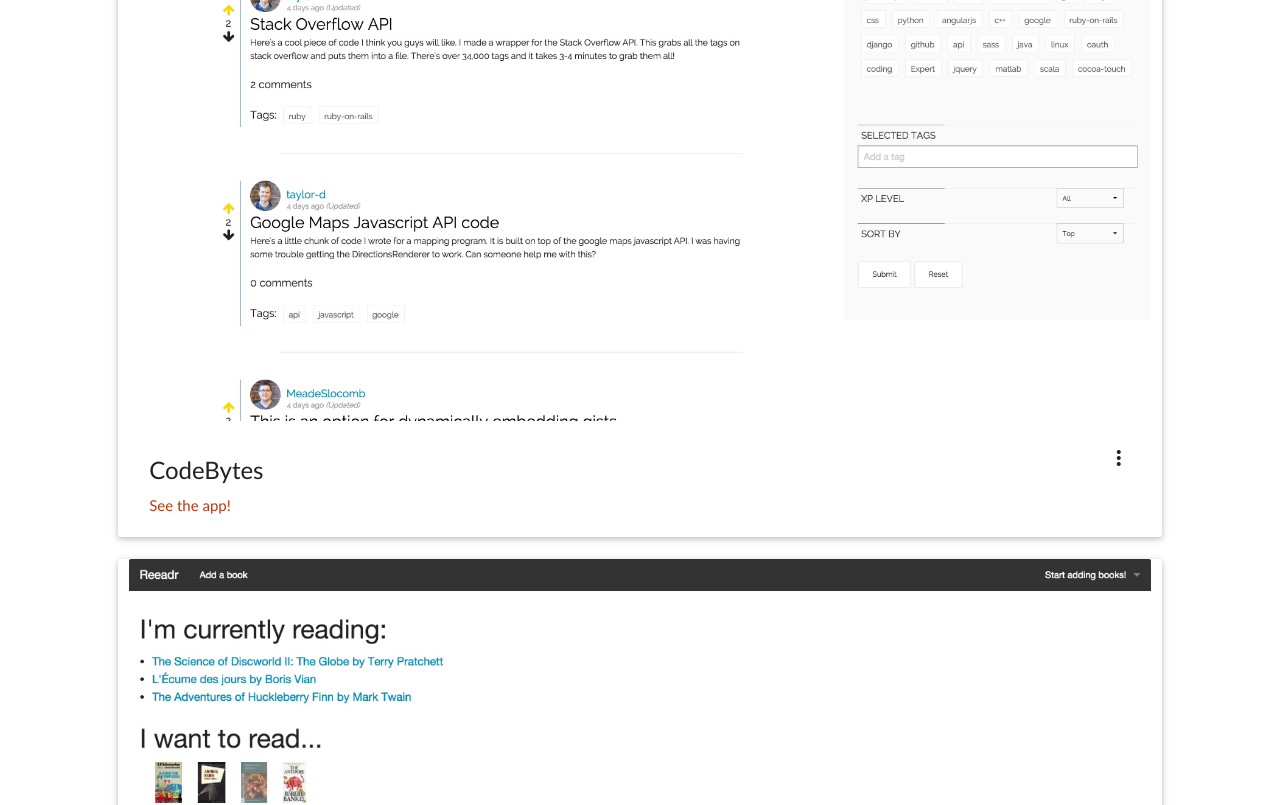
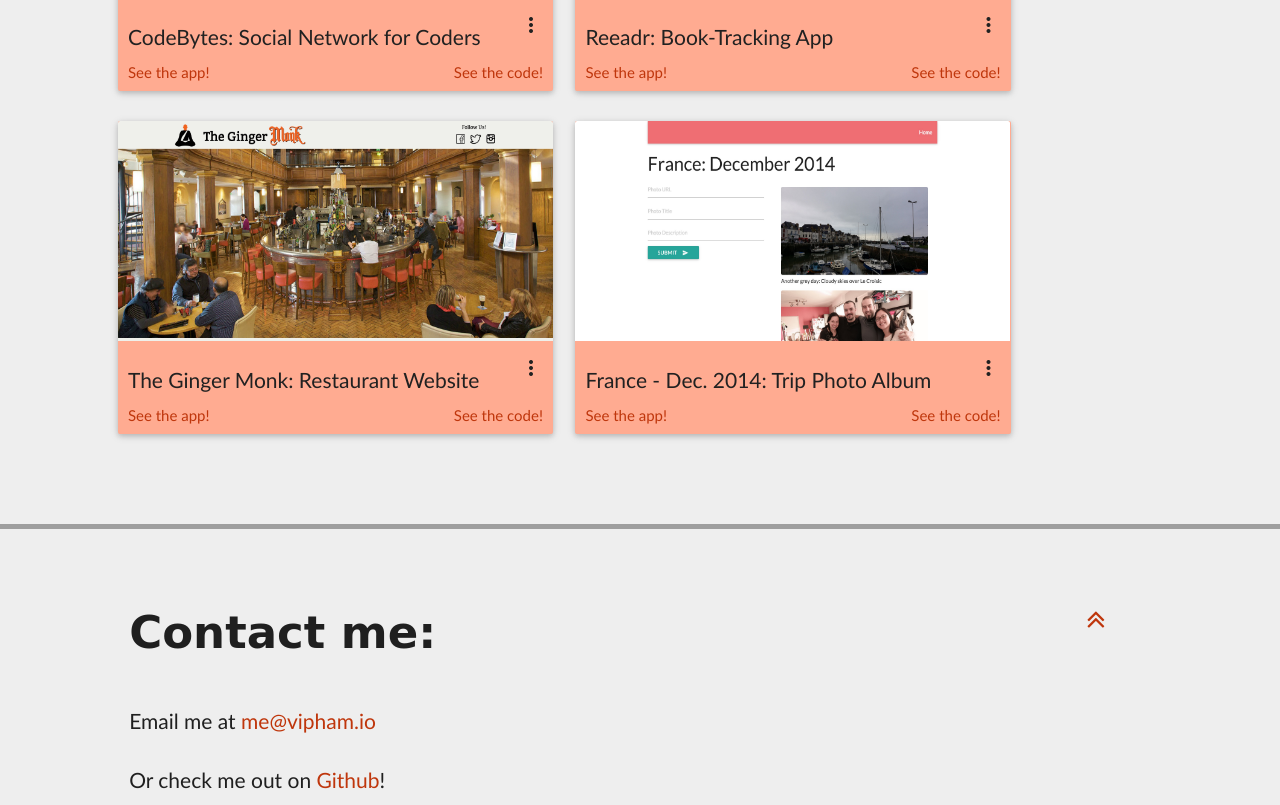
Before and after one commit to tvpham11/portfolio, a website: page app/index.html in a window 1280 px wide. Shown: the part 1283-2088 px from the top of the page. Drawn offline with Linux system fonts and the light colour scheme; a web font is replaced by a local one.

Commit message:
made changes to portfolio

```diff
--- a/app/index.html
+++ b/app/index.html
@@ -28,49 +28,44 @@
       <div class="nav-wrapper">
         <a href="#" data-activates="mobile-demo" class="button-collapse"><i class="material-icons">menu</i></a>
         <ul class="left hide-on-med-and-down">
-          <li><a href="#" class="navlink">Home</a></li>
+          <li><a href="#" class="navlink">Vi Pham</a></li>
           <li><a href="#about" class="navlink">About</a></li>
           <li><a href="#work" class="navlink">Work</a></li>
           <li><a href="#contact" class="navlink">Contact</a></li>
         </ul>
         <ul class="right hide-on-med-and-down">
           <li><a href="https://github.com/tvpham11"><i class="header-logo fa fa-github"></i></a></li>
-          <li><a href="https://bitbucket.org/tvpham11/"><i class="header-logo fa fa-bitbucket"></i></a></li>
-          <li><a href="https://twitter.com/vi_pham"><i class="header-logo fa fa-twitter"></i></a></li>
           <li><a href="mailto:me@vipham.io"><i class="header-logo fa fa-envelope-o"></i></a></li>
         </ul>
-        <ul class="side-nav">
-          <li><a href="#">Home</a></li>
+        <ul class="side-nav" id="mobile-demo">
+          <li><a href="#">Vi Pham</a></li>
           <li><a href="#about">About</a></li>
           <li><a href="#work">Work</a></li>
           <li><a href="#contact">Contact</a></li>
-<!--           <li><a href="#socialmedia">Social Media</a></li> -->
         </ul>
 
       </div>
     </nav>
 
-    <div class="headerimg">
-      <h1 class="white-text headertxt">Vi Pham |</h1> <h5 class="white-text headertxt" id="headertitle">Front End Web Developer</h5>
-    </div>
-
   </header>
 
   <main>
 
-    <div class="row">
+    <div class="row body-section">
       <div class="section col s10 offset-s1" id="about"> <!-- About Section -->
         <div class="row">
           <h2 class="col s11">About me:</h2>
-          <a href="#" class="col s1" title="Go back to the top"><br><i class="fa fa-angle-double-up"></i></a>
+          <!-- <a href="#" class="col s1" title="Go back to the top"><br><i class="fa fa-angle-double-up"></i></a> -->
         </div>
-        <p class="col s11">Front-end web developer with a love for logic and building solutions that either work right away or eventually (I'm human, after all!). Well-versed in HTML, CSS, and JavaScript and frameworks such as Foundation, Materialize, Backbone, and AngularJS. I really want to learn node.js, Python, and Ruby soon. Eventually, I would like to add mobile and database development skills to my repertoire also. Hello, full-stack development ninja!</p>
+        <img class="col l7 s11" src="../assets/me-at-takkakaw-falls.jpg">
+        <p class="body-text col l5 s11">Front-end web developer with a love for logic and building solutions that either work right away or eventually (I'm human, after all!). Well-versed in HTML, CSS, and JavaScript and frameworks such as Foundation, Materialize, Backbone, and AngularJS. I really want to learn node.js, Python, and Ruby soon. Eventually, I would like to add mobile and database development skills to my repertoire also. Hello, full-stack development ninja!</p>
+        <p class="body-text col l7 s11">By the way, can you tell I love the mountains? This was at Takkakaw Falls in Yoho National Park, British Columbia. You should visit.</p>
       </div>
     </div> <!-- End About Section -->
 
     <div class="divider"></div>
 
-    <div class="row"> <!-- Work Section -->
+    <div class="row body-section"> <!-- Work Section -->
       <div class="section col s10 offset-s1" id="work">
 
         <div class="row">
@@ -78,13 +73,14 @@
           <a href="#" class="col s1" title="Go back to the top"><br><i class="fa fa-angle-double-up"></i></a>
         </div>
 
-        <div class="card col s12"> <!-- Project 1 - CodeBytes -->
+        <div class="card col l5 s12"> <!-- Project 1 - CodeBytes -->
           <div class="card-image waves-effect waves-block waves-light">
             <img class="activator" src="../assets/codebytes.jpg">
           </div>
           <div class="card-content">
-            <span class="card-title activator grey-text text-darken-4">CodeBytes<i class="material-icons right">more_vert</i></span>
-            <p><a href="http://development.codebytes-deployed.divshot.io/#/">See the app!</a></p>
+            <p class="card-title activator grey-text text-darken-4">CodeBytes: Social Network for Coders<i class="material-icons right">more_vert</i></p>
+            <p class="see-app"><a href="http://development.codebytes-deployed.divshot.io/#/">See the app!</a></p>
+            <p class="see-code"><a href="https://github.com/Code-Bytes/JS">See the code!</a></p>
           </div>
           <div class="card-reveal">
             <span class="card-title grey-text text-darken-4">CodeBytes<i class="material-icons right">close</i></span>
@@ -94,13 +90,14 @@
           </div>
         </div> <!-- End Project 1 - CodeBytes -->
 
-        <div class="card col s12"> <!-- Project 2 - Reeadr -->
+        <div class="card col l5 s12"> <!-- Project 2 - Reeadr -->
           <div class="card-image waves-effect waves-block waves-light">
             <img class="activator" src="../assets/Reeadr.jpg">
           </div>
           <div class="card-content">
-            <span class="card-title activator grey-text text-darken-4">Reeadr<i class="material-icons right">more_vert</i></span>
-            <p><a href="http://development.tvp-tiy-reeadr.divshot.io/#/">See the app!</a></p>
+            <p class="card-title activator grey-text text-darken-4">Reeadr: Book-Tracking App<i class="material-icons right">more_vert</i></p>
+            <p class="see-app"><a href="http://development.tvp-tiy-reeadr.divshot.io/#/">See the app!</a></p>
+            <p class="see-code"><a href="https://github.com/tvpham11/reeadr">See the code!</a></p>
           </div>
           <div class="card-reveal">
             <span class="card-title grey-text text-darken-4">Reeadr<i class="material-icons right">close</i></span>
@@ -109,13 +106,15 @@
           </div>
         </div> <!-- End Project 2 - Reeadr -->
 
-        <div class="card col s12"> <!-- Project 3 -  -->
+        <div class="card col l5 s12"> <!-- Project 3 -  -->
           <div class="card-image waves-effect waves-block waves-light">
             <img class="activator" src="../assets/the-ginger-monk.jpg">
           </div>
           <div class="card-content">
-            <span class="card-title activator grey-text text-darken-4">The Ginger Monk<i class="material-icons right">more_vert</i></span>
-            <p><a href="http://tvpham11.github.io/Group-1-Project/">See the app!</a></p>
+            <p class="card-title activator grey-text text-darken-4">The Ginger Monk: Restaurant Website<i class="material-icons right">more_vert</i></p>
+            <p class="see-app"><a href="http://tvpham11.github.io/Group-1-Project/">See the app!</a></p>
+            <p class="see-code"><a href="https://github.com/tvpham11/Group-1-Project">See the code!</a></p>
+
           </div>
           <div class="card-reveal">
             <span class="card-title grey-text text-darken-4">The Ginger Monk<i class="material-icons right">close</i></span>
@@ -124,13 +123,14 @@
           </div>
         </div> <!-- End Project 3 -  -->
 
-        <div class="card col s12"> <!-- Project 4 -  -->
+        <div class="card col l5 s12"> <!-- Project 4 -  -->
           <div class="card-image waves-effect waves-block waves-light">
             <img class="activator" src="../assets/france_2014.jpg">
           </div>
           <div class="card-content">
-            <span class="card-title activator grey-text text-darken-4">France: December 2014<i class="material-icons right">more_vert</i></span>
-            <p><a href="http://development.tvp-tiy-francetrip2014.divshot.io">See the app!</a></p>
+            <p class="card-title activator grey-text text-darken-4">France - Dec. 2014: Trip Photo Album<i class="material-icons right">more_vert</i></p>
+            <p class="see-app"><a href="http://development.tvp-tiy-francetrip2014.divshot.io">See the app!</a></p>
+            <p class="see-code"><a href="https://github.com/tvpham11/francetrip2014">See the code!</a></p>
           </div>
           <div class="card-reveal">
             <span class="card-title grey-text text-darken-4">France: December 2014<i class="material-icons right">close</i></span>
@@ -143,14 +143,14 @@
 
     <div class="divider"></div>
 
-    <div class="row"> <!-- Contact Section -->
+    <div class="row body-section"> <!-- Contact Section -->
       <div class="section col s10 offset-s1" id="contact">
         <div class="row">
           <h2 class="col s11">Contact me:</h2>
           <a href="#" class="col s1" title="Go back to the top"><br><i class="fa fa-angle-double-up"></i></a>
         </div>
-        <p class="col s11">Email me <a href="mailto:me@vipham.io">here</a>...</p>
-        <p class="col s11">Or check me out on <a href="https://github.com/tvpham11">Github</a>!</p>
+        <p class="body-text col s11">Email me at <a href="mailto:me@vipham.io">me@vipham.io</a></p>
+        <p class="body-text col s11">Or check me out on <a href="https://github.com/tvpham11">Github</a>!</p>
       </div>
     </div> <!-- End Contact Section -->
   </main>
@@ -159,21 +159,19 @@
     <footer class="page-footer grey darken-3">
       <div class="container">
         <div class="row">
-          <div class="col l8 s12">
+          <div class="col l7 s12">
             <h5 class="white-text">Slightly-less-technical Vi</h5>
             <p class="grey-text text-lighten-4">Hailing from West Hartford, CT, Vi came to Atlanta in 2006 with some skepticism and lots of New England uppity attitude. Over the years, the Capital of the South has implanted itself into her bosom (in the cardiac region, to be specific). When not coding, you will find her reading books (usually science fiction, fantasy, or coding-related), cooking by improvisation(so don't expect to eat anything twice), baking fruit tarts or cupcakes, skipping through hiking trails in cooler weather, listening to music in Spanish (some favorite bands are Maná and Estopa), and eating her way through holes-in-the-wall (especially on Buford Highway).</p>
           </div>
-          <div class="col l4 s12">
+          <div class="col offset-l1 l4 s12">
             <h5 class="white-text">Let's get social</h5>
             <ul>
-              <li class="footer-logo"><a class="grey-text text-lighten-3" href="https://github.com/tvpham11"><i class="header-logo fa fa-github"></i></a></li>
               <li class="footer-logo"><a class="grey-text text-lighten-3" href="https://bitbucket.org/tvpham11/"><i class="header-logo fa fa-bitbucket"></i></a></li>
               <li class="footer-logo"><a class="grey-text text-lighten-3" href="https://twitter.com/vi_pham"><i class="header-logo fa fa-twitter"></i></a></li>
               <li class="footer-logo"><a class="grey-text text-lighten-3" href="https://medium.com/@vi_pham"><i class="header-logo fa fa-medium"></i></a></li>
               <li class="footer-logo"><a class="grey-text text-lighten-3" href="https://instagram.com/tvpham11/"><i class="header-logo fa fa-instagram"></i></a></li>
               <li class="footer-logo"><a class="grey-text text-lighten-3" href="https://google.com/+ViPham11"><i class="header-logo fa fa-google-plus"></i></a></li>
               <li class="footer-logo"><a class="grey-text text-lighten-3" href="https://vi_pham.yelp.com"><i class="header-logo fa fa-yelp"></i></a></li>
-              <li class="footer-logo"><a class="grey-text text-lighten-3" href="mailto:me@vipham.io"><i class="header-logo fa fa-envelope-o"></i></a></li>
             </ul>
           </div>
         </div>
--- a/app/sass/main.scss
+++ b/app/sass/main.scss
@@ -4,6 +4,9 @@
 }
 
 $deep-orange-darken-4: #bf360c;
+$deep-orange-lighten-3: #ffab91;
+$grey-lighten-3: #EEEEEE;
+$grey: #9e9e9e;
 
 * {
   box-sizing: border-box;
@@ -11,6 +14,7 @@
 
 body {
   font-family: Gill Sans, Gill Sans MT, Calibri, sans-serif;
+  background-color: $grey-lighten-3;
 }
 
 h1 {
@@ -49,13 +53,6 @@
   font-size: 1.5em;
 }
 
-.headerimg {
-  background-image: url("../assets/Flowers.jpg");
-  background-repeat: no-repeat;
-  height: calc(100vh - 60px);
-  width: 100%;
-}
-
 .headertxt {
   margin-top: 0;
   margin-bottom: 15px;
@@ -71,13 +68,54 @@
 }
 
 // Main
+.body-section {
+  margin-top: 3.5em;
+  margin-bottom: 5em;
+}
 
-// Main - About
+.body-text {
+  font-size: 1.4em;
+  margin-top: 0.3em;
+}
 
+.divider {
+  height: 0.3em;
+  background-color: $grey;
+}
 
 // Main - Work
+.card {
+  margin: 1rem 1.5rem;
+  padding: 0 !important;
+  background-color: $deep-orange-lighten-3;
+}
+
+.card-content {
+  padding: 10px !important;
+}
+
+img.activator {
+  height: 220px;
+}
+
+p.card-title {
+  font-size: 1.4em !important;
+}
+
+.see-app {
+  display: inline-block;
+  float: left;
+  padding-bottom: 0.5em !important;
+}
+
+.see-code {
+  display: inline-block;
+  float: right;
+  padding-bottom: 0.5em !important;
+}
+
 .appdesc {
-  font-size: 1.2em;
+  font-size: 1.1em;
 }
 
 // Footer
```
Also changed, not shown: app/assets/me-in-yoho-natl-park.jpg (renamed from app/assets/2014-08-03 15.28.14.jpg), app/css/main.css, 1 other file.
